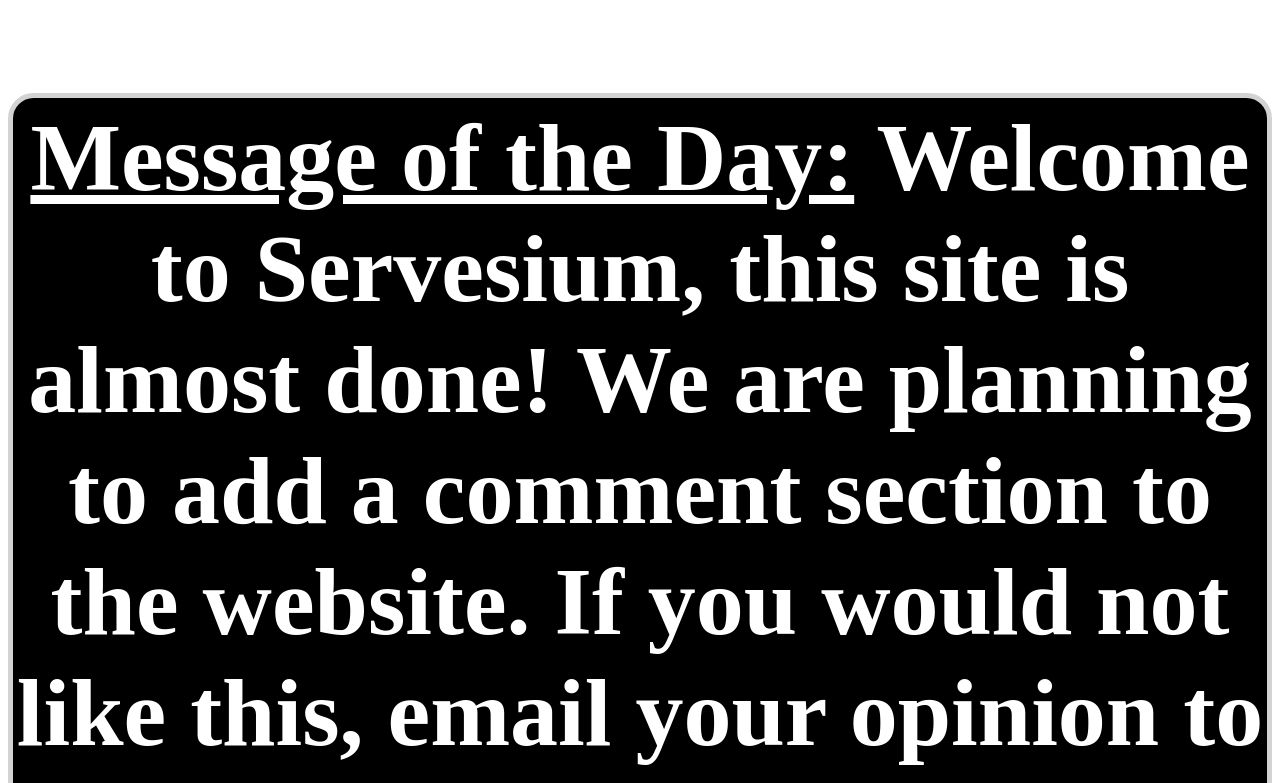
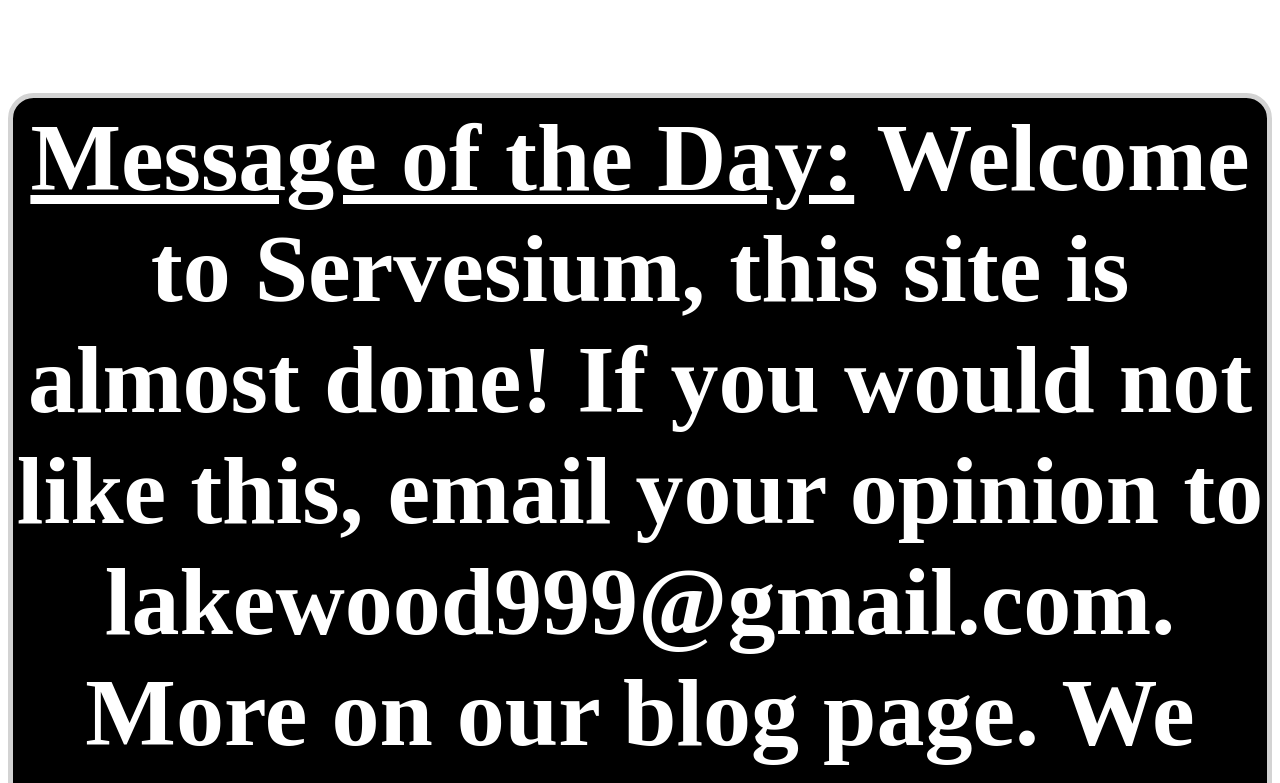
Before and after one commit to lakewood999/lakewood999.github.io, a plain HTML site: page nav.html in a window 1280 px wide. Shown: the part 417-1200 px from the top of the page. Drawn offline with Linux system fonts and the light colour scheme.

Commit message:
Update nav.html

```diff
--- a/nav.html
+++ b/nav.html
@@ -140,7 +140,7 @@ li.dropdown {
           <li><a href="/template.html" target="_parent">Template</a></li>
         </ul>
       <!--</ul>-->
-      <p align="center" style="font-size: 12vh; border: 0.45vw solid lightgrey; border-radius: 2vw; background-color: black; color: white; padding: 0.45vh;"><b><u>Message of the Day:</u> Welcome to Servesium, this site is almost done!  We are planning to add a comment section to the website.  If you would not like this, email your opinion to lakewood999@gmail.com.  More on our blog page.  Enjoy the site!</b></p>
+      <p align="center" style="font-size: 12vh; border: 0.45vw solid lightgrey; border-radius: 2vw; background-color: black; color: white; padding: 0.45vh;"><b><u>Message of the Day:</u> Welcome to Servesium, this site is almost done!  If you would not like this, email your opinion to lakewood999@gmail.com.  More on our blog page.  We will be updating PRPP soon!</b></p>
       <br>
     </body>
 </html>
```
